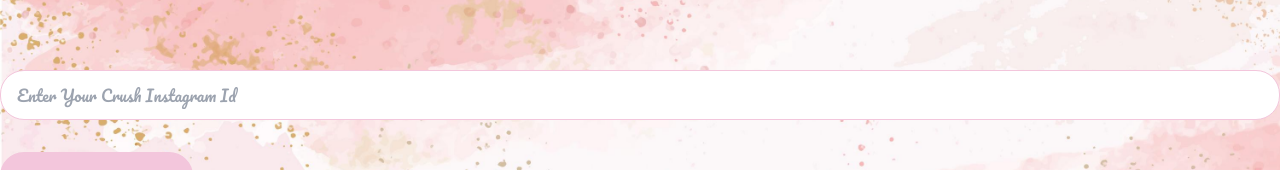
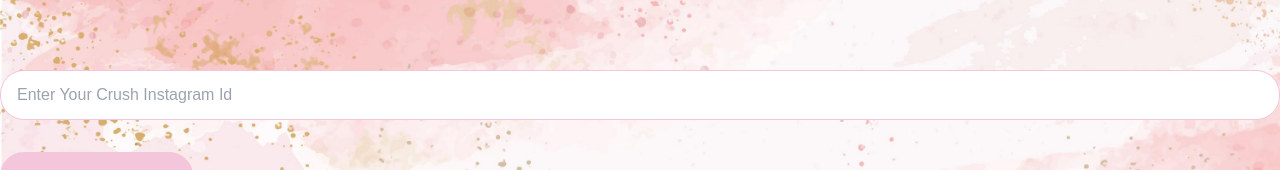
Before and after one commit to sinasun/soulmate, a Next.js app: page /mycrush/add in a window 1280 px wide. Shown: the part 146-316 px from the top of the page. Built offline with nearby package versions, Linux system fonts and the light colour scheme; no server answers.

Commit message:
front changes

```diff
--- a/components/TextField.tsx
+++ b/components/TextField.tsx
@@ -17,7 +17,7 @@
 			name={name}
 			onChange={handle}
 			placeholder={placeholder}
-			className='bg-white border outline-none border-primary  text-text-primary focus:!border-text-primary text-base rounded-3xl  block w-full px-4 py-3'
+			className='bg-white border font-ubuntu outline-none border-primary  text-text-primary focus:!border-text-primary text-base rounded-3xl  block w-full px-4 py-3'
 		/>
 	</div>
 );
--- a/pages/mycrush/index.tsx
+++ b/pages/mycrush/index.tsx
@@ -2,6 +2,8 @@
 import { authOptions } from "@/pages/api/auth/[...nextauth]";
 import { useSession } from "next-auth/react";
 import { useRouter } from "next/router";
+import Layout from "@/components/Layout";
+import Link from "next/link";
 
 export default function Page(props: any) {
 	const { data: session } = useSession();
@@ -14,8 +16,11 @@
 			router.push("/register");
 		} else {
 			return (
-				<>
+				<Layout>
 					<div className='flex flex-col'>
+						<Link href='/mycrush/add'>
+							<button>Add new crush</button>
+						</Link>
 						<table>
 							<tr>
 								<th>Crush Instagram Id</th>
@@ -55,8 +60,8 @@
 								<></>
 							)}
 						</table>
-					</div>{" "}
-				</>
+					</div>
+				</Layout>
 			);
 		}
 	} else {
```
Also changed, not shown: 1 other file (tests, documents, lock files or other folders).
